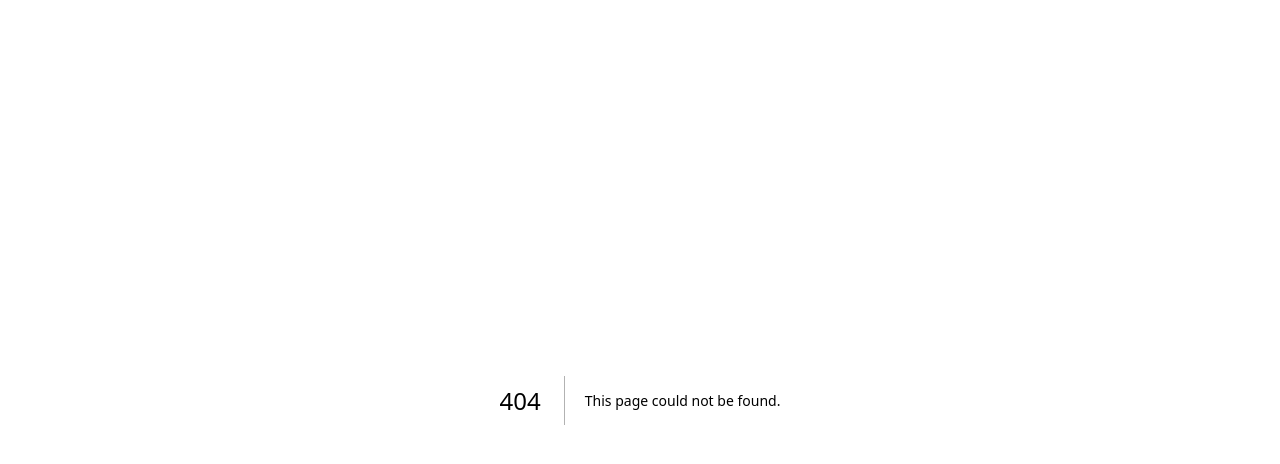
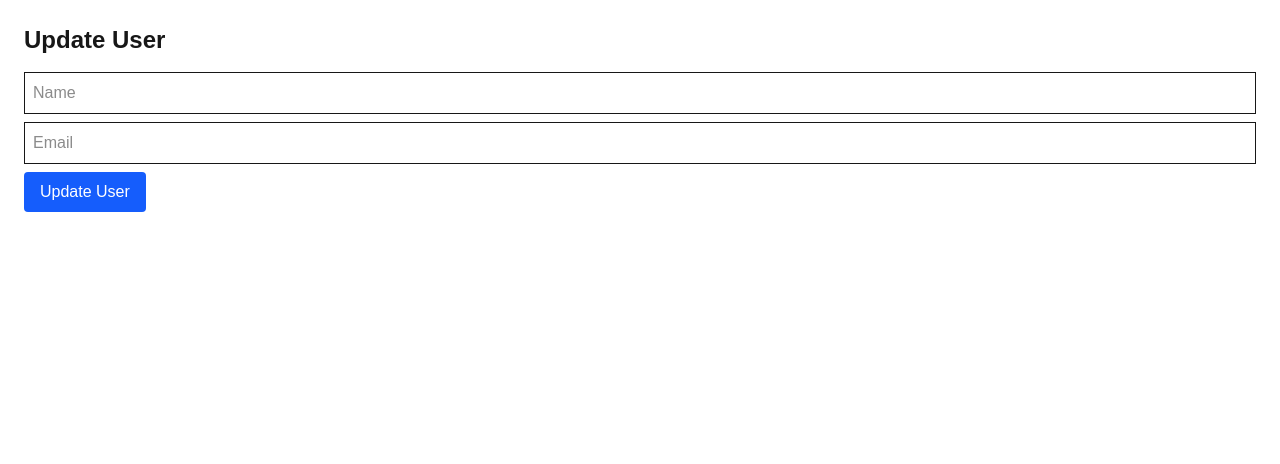
Before and after one commit to HanTheDev/appointment-booking, a Next.js app in the folder frontend/: page /users/edit/1 in a window 1280 px wide. Before the commit this address had no page. Shown: the top 464 px of the page. Built offline with nearby package versions, Linux system fonts and the light colour scheme; no server answers.

Commit message:
implement update user page

```diff
--- /dev/null
+++ b/frontend/app/users/edit/[id]/page.tsx
@@ -0,0 +1,65 @@
+"use client";
+
+import { useEffect, useState } from "react";
+import { useParams, useRouter } from "next/navigation";
+
+export default function EditUserPage() {
+  const { id } = useParams() as { id: string };
+  const [name, setName] = useState("");
+  const [email, setEmail] = useState("");
+  const router = useRouter();
+
+  useEffect(() => {
+    const fetchUser = async () => {
+      const res = await fetch(`http://localhost:8000/users/${id}`);
+      const data = await res.json();
+      setName(data.name);
+      setEmail(data.email);
+    };
+    fetchUser();
+  }, [id]);
+
+  const updateUser = async () => {
+    if (!name || !email) {
+      alert("Both name and email are required.");
+      return;
+    }
+    const res = await fetch(`http://localhost:8000/users/${id}`, {
+      method: "PUT",
+      headers: { "Content-Type": "application/json" },
+      body: JSON.stringify({ name, email }),
+    });
+    if (res.ok) {
+      alert("User updated!");
+      router.push("/users/list");
+    } else {
+      alert("Failed to update user");
+    }
+  };
+
+  return (
+    <div className="p-6">
+      <h1 className="text-2xl font-bold mb-4">Update User</h1>
+      <div className="space-y-2">
+        <input
+          value={name}
+          onChange={(e) => setName(e.target.value)}
+          placeholder="Name"
+          className="border p-2 w-full"
+        />
+        <input
+          value={email}
+          onChange={(e) => setEmail(e.target.value)}
+          placeholder="Email"
+          className="border p-2 w-full"
+        />
+        <button
+          onClick={updateUser}
+          className="bg-blue-600 text-white px-4 py-2 rounded"
+        >
+          Update User
+        </button>
+      </div>
+    </div>
+  );
+}
--- a/frontend/app/users/list/page.tsx
+++ b/frontend/app/users/list/page.tsx
@@ -1,5 +1,6 @@
 "use client";
 import { useEffect, useState } from "react";
+import Link from "next/link";
 
 type User = {
   id: number;
@@ -47,7 +48,8 @@ export default function ListUsersPage() {
           <li key={user.id} className="border p-2">
             <p className="font-semibold">{user.name}</p>
             <p className="text-gray-600">{user.email}</p>
-            <button onClick={() => deleteUser(user.id)}>🗑</button>
+            <button className="mr-2 cursor-pointer" onClick={() => deleteUser(user.id)}>Delete</button>
+            <Link className="ml-2" href={`/users/edit/${user.id}`}>Edit</Link>
           </li>
         ))}
       </ul>
```
Also changed, not shown: 1 other file (tests, documents, lock files or other folders).
